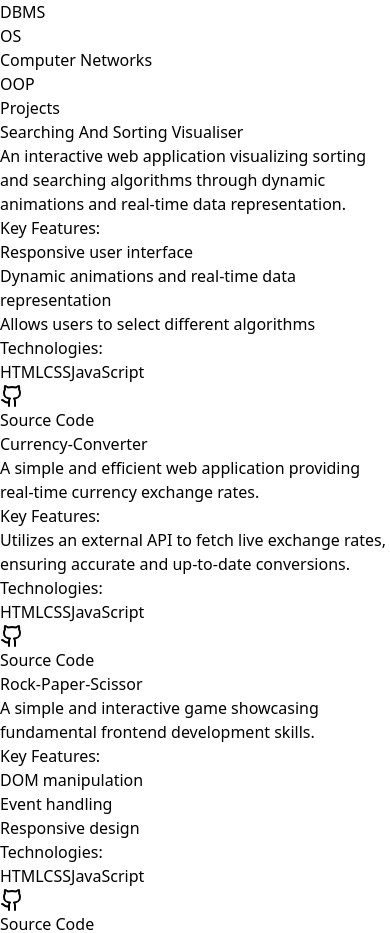
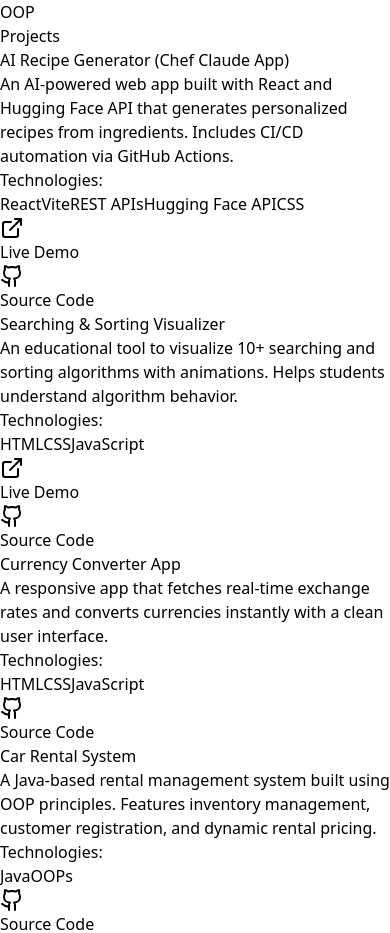
Before and after one commit to Tahsimakram03/my-portfolio, a React (Vite) app: page / in a window 390 px wide. Shown: the part 1064-1997 px from the top of the page. Built offline with nearby package versions, Linux system fonts and the light colour scheme.

Commit message:
Updated projects and footer with LeetCode link

```diff
--- a/src/App.jsx
+++ b/src/App.jsx
@@ -1,4 +1,4 @@
-import React, { useState, useEffect } from 'react';
+import React, { useState, useEffect } from "react";
 import {
   Linkedin,
   Github,
@@ -7,20 +7,24 @@
   MapPin,
   ExternalLink,
   Code,
-  Download
-} from 'lucide-react';
+  Download,
+} from "lucide-react";
 
 // Main App Component
 export default function App() {
-  const [activeSection, setActiveSection] = useState('home');
+  const [activeSection, setActiveSection] = useState("home");
 
   const handleScroll = () => {
-    const sections = ['home', 'about', 'projects', 'achievements', 'contact'];
+    const sections = ["home", "about", "projects", "achievements", "contact"];
     const scrollPosition = window.scrollY + window.innerHeight / 2;
 
     for (const section of sections) {
       const element = document.getElementById(section);
-      if (element && scrollPosition >= element.offsetTop && scrollPosition < element.offsetTop + element.offsetHeight) {
+      if (
+        element &&
+        scrollPosition >= element.offsetTop &&
+        scrollPosition < element.offsetTop + element.offsetHeight
+      ) {
         setActiveSection(section);
         break;
       }
@@ -28,18 +32,16 @@
   };
 
   useEffect(() => {
-    window.addEventListener('scroll', handleScroll);
-    // initial check
-    handleScroll();
-    return () => window.removeEventListener('scroll', handleScroll);
+    window.addEventListener("scroll", handleScroll);
+    return () => window.removeEventListener("scroll", handleScroll);
   }, []);
 
   const navLinks = [
-    { id: 'home', name: 'Home' },
-    { id: 'about', name: 'About' },
-    { id: 'projects', name: 'Projects' },
-    { id: 'achievements', name: 'Achievements' },
-    { id: 'contact', name: 'Contact' },
+    { id: "home", name: "Home" },
+    { id: "about", name: "About" },
+    { id: "projects", name: "Projects" },
+    { id: "achievements", name: "Achievements" },
+    { id: "contact", name: "Contact" },
   ];
 
   return (
@@ -57,13 +59,15 @@
   );
 }
 
-// Header Component
+// ---------------- Header ----------------
 const Header = ({ navLinks, activeSection }) => {
   const [isMenuOpen, setIsMenuOpen] = useState(false);
 
   const scrollToSection = (id) => {
     const element = document.getElementById(id);
-    if (element) element.scrollIntoView({ behavior: 'smooth' });
+    if (element) {
+      element.scrollIntoView({ behavior: "smooth" });
+    }
     setIsMenuOpen(false);
   };
 
@@ -71,7 +75,6 @@
     <header className="bg-gray-900/80 backdrop-blur-sm sticky top-0 z-50">
       <div className="container mx-auto px-6 py-4 flex justify-between items-center">
         <h1 className="text-2xl font-bold text-cyan-400">Tahsim Akram</h1>
-
         <nav className="hidden md:flex space-x-6">
           {navLinks.map((link) => (
             <button
@@ -79,23 +82,38 @@
               onClick={() => scrollToSection(link.id)}
               className={`text-lg font-medium transition-colors duration-300 ${
                 activeSection === link.id
-                  ? 'text-cyan-400'
-                  : 'text-gray-300 hover:text-cyan-400'
+                  ? "text-cyan-400"
+                  : "text-gray-300 hover:text-cyan-400"
               }`}
             >
               {link.name}
             </button>
           ))}
         </nav>
-
-        <button className="md:hidden z-50" onClick={() => setIsMenuOpen(!isMenuOpen)} aria-label="Toggle menu">
-          <svg className="w-6 h-6 text-gray-300" fill="none" stroke="currentColor" viewBox="0 0 24 24" xmlns="http://www.w3.org/2000/svg">
-            <path strokeLinecap="round" strokeLinejoin="round" strokeWidth="2" d={isMenuOpen ? "M6 18L18 6M6 6l12 12" : "M4 6h16M4 12h16m-7 6h7"}></path>
+        <button
+          className="md:hidden z-50"
+          onClick={() => setIsMenuOpen(!isMenuOpen)}
+        >
+          <svg
+            className="w-6 h-6 text-gray-300"
+            fill="none"
+            stroke="currentColor"
+            viewBox="0 0 24 24"
+            xmlns="http://www.w3.org/2000/svg"
+          >
+            <path
+              strokeLinecap="round"
+              strokeLinejoin="round"
+              strokeWidth="2"
+              d={
+                isMenuOpen
+                  ? "M6 18L18 6M6 6l12 12"
+                  : "M4 6h16M4 12h16m-7 6h7"
+              }
+            ></path>
           </svg>
         </button>
       </div>
-
-      {/* Mobile Menu */}
       {isMenuOpen && (
         <div className="md:hidden absolute top-full left-0 w-full bg-gray-900/95 backdrop-blur-sm">
           <nav className="flex flex-col items-center space-y-4 py-6">
@@ -105,8 +123,8 @@
                 onClick={() => scrollToSection(link.id)}
                 className={`text-lg font-medium transition-colors duration-300 ${
                   activeSection === link.id
-                    ? 'text-cyan-400'
-                    : 'text-gray-300 hover:text-cyan-400'
+                    ? "text-cyan-400"
+                    : "text-gray-300 hover:text-cyan-400"
                 }`}
               >
                 {link.name}
@@ -119,21 +137,24 @@
   );
 };
 
-// Hero Section Component
+// ---------------- Hero ----------------
 const HeroSection = () => {
   const scrollToSection = (id) => {
     const element = document.getElementById(id);
-    if (element) element.scrollIntoView({ behavior: 'smooth' });
+    if (element) {
+      element.scrollIntoView({ behavior: "smooth" });
+    }
   };
-
-  // Google Drive direct-download URL (file id you provided)
-  const driveDownloadUrl = "https://drive.google.com/uc?export=download&id=14jq0jCk7dNcU_mwyZwYzjf6hxy5MNnLK";
 
   return (
     <section id="home" className="min-h-screen flex items-center bg-gray-900">
       <div className="container mx-auto px-6 py-16 text-center">
-        <h2 className="text-4xl md:text-6xl font-extrabold text-white mb-4">Hi, I'm Tahsim Akram.</h2>
-        <p className="text-xl md:text-2xl text-cyan-400 mb-8">Passionate Frontend Developer | Crafting dynamic web experiences.</p>
+        <h2 className="text-4xl md:text-6xl font-extrabold text-white mb-4">
+          Hi, I'm Tahsim Akram.
+        </h2>
+        <p className="text-xl md:text-2xl text-cyan-400 mb-8">
+          Passionate Frontend Developer | Crafting dynamic web experiences.
+        </p>
 
         <div className="flex justify-center items-center flex-wrap gap-x-6 gap-y-2 mb-8 text-gray-400">
           <div className="flex items-center space-x-2">
@@ -151,18 +172,34 @@
         </div>
 
         <div className="flex justify-center space-x-4 mb-10">
-          <a href="https://linkedin.com/in/tahsim-akram-03/" target="_blank" rel="noopener noreferrer" className="text-gray-300 hover:text-cyan-400 transition-colors duration-300"><Linkedin size={28} /></a>
-          <a href="https://github.com/Tahsimakram03" target="_blank" rel="noopener noreferrer" className="text-gray-300 hover:text-cyan-400 transition-colors duration-300"><Github size={28} /></a>
+          <a
+            href="https://linkedin.com/in/tahsim-akram-03/"
+            target="_blank"
+            rel="noopener noreferrer"
+            className="text-gray-300 hover:text-cyan-400 transition-colors duration-300"
+          >
+            <Linkedin size={28} />
+          </a>
+          <a
+            href="https://github.com/Tahsimakram03"
+            target="_blank"
+            rel="noopener noreferrer"
+            className="text-gray-300 hover:text-cyan-400 transition-colors duration-300"
+          >
+            <Github size={28} />
+          </a>
         </div>
 
         <div className="flex justify-center items-center flex-wrap gap-4">
-          <button onClick={() => scrollToSection('projects')} className="bg-cyan-500 text-white font-bold py-3 px-8 rounded-full hover:bg-cyan-600 transition-transform duration-300 transform hover:scale-105">
+          <button
+            onClick={() => scrollToSection("projects")}
+            className="bg-cyan-500 text-white font-bold py-3 px-8 rounded-full hover:bg-cyan-600 transition-transform duration-300 transform hover:scale-105"
+          >
             View My Projects
           </button>
 
-          {/* Updated: direct-download Google Drive link */}
           <a
-            href={driveDownloadUrl}
+            href="https://drive.google.com/uc?export=download&id=14jq0jCk7dNcU_mwyZwYzjf6hxy5MNnLK"
             target="_blank"
             rel="noopener noreferrer"
             className="bg-teal-500 text-white font-bold py-3 px-8 rounded-full hover:bg-teal-600 transition-transform duration-300 transform hover:scale-105 inline-flex items-center justify-center"
@@ -171,7 +208,10 @@
             Download Resume
           </a>
 
-          <button onClick={() => scrollToSection('contact')} className="bg-gray-700 text-white font-bold py-3 px-8 rounded-full hover:bg-gray-600 transition-transform duration-300 transform hover:scale-105">
+          <button
+            onClick={() => scrollToSection("contact")}
+            className="bg-gray-700 text-white font-bold py-3 px-8 rounded-full hover:bg-gray-600 transition-transform duration-300 transform hover:scale-105"
+          >
             Connect with Me
           </button>
         </div>
@@ -180,37 +220,52 @@
   );
 };
 
-// About Section Component
+// ---------------- About ----------------
 const AboutSection = () => {
   const skills = {
-    "Languages": ["Java", "C", "HTML", "JavaScript", "Python"],
+    Languages: ["Java", "C", "HTML", "JavaScript", "Python"],
     "Web Technologies": ["React", "CSS", "Git"],
-    "Tools & Databases": ["VSCode", "SQL","Mongo"],
-    "Coursework": ["DBMS", "OS", "Computer Networks", "OOP"]
+    "Tools & Databases": ["VSCode", "SQL", "Mongo"],
+    Coursework: ["DBMS", "OS", "Computer Networks", "OOP"],
   };
 
   return (
     <section id="about" className="py-20 bg-gray-800">
       <div className="container mx-auto px-6">
-        <h2 className="text-3xl font-bold text-center mb-12 text-cyan-400">About Me</h2>
+        <h2 className="text-3xl font-bold text-center mb-12 text-cyan-400">
+          About Me
+        </h2>
         <div className="max-w-4xl mx-auto text-center text-lg text-gray-300">
           <p className="mb-4">
-            I'm Tahsim Akram, a B.Tech student in Information Technology from Haldia Institute of Technology, graduating in June 2026.
+            I'm Tahsim Akram, a B.Tech student in Information Technology from
+            Haldia Institute of Technology, graduating in June 2026.
           </p>
           <p className="mb-6">
-            I am a dedicated problem-solver with a strong foundation in computer science fundamentals and a passion for building intuitive web applications. Eager to learn and apply new technologies, especially in the React ecosystem, to create impactful user interfaces.
+            I am a dedicated problem-solver with a strong foundation in computer
+            science fundamentals and a passion for building intuitive web
+            applications.
           </p>
           <p className="text-md text-gray-400">(CGPA: 7.4)</p>
         </div>
-
         <div className="mt-12">
-          <h3 className="text-2xl font-bold text-center mb-8 text-cyan-400">My Skills</h3>
+          <h3 className="text-2xl font-bold text-center mb-8 text-cyan-400">
+            My Skills
+          </h3>
           <div className="grid grid-cols-1 md:grid-cols-2 lg:grid-cols-4 gap-8">
             {Object.entries(skills).map(([category, items]) => (
-              <div key={category} className="bg-gray-900 p-6 rounded-lg shadow-lg hover:shadow-cyan-500/20 transition-shadow duration-300">
-                <h4 className="text-xl font-semibold text-cyan-400 mb-4">{category}</h4>
+              <div
+                key={category}
+                className="bg-gray-900 p-6 rounded-lg shadow-lg hover:shadow-cyan-500/20 transition-shadow duration-300"
+              >
+                <h4 className="text-xl font-semibold text-cyan-400 mb-4">
+                  {category}
+                </h4>
                 <ul className="space-y-2">
-                  {items.map(item => <li key={item} className="text-gray-300">{item}</li>)}
+                  {items.map((item) => (
+                    <li key={item} className="text-gray-300">
+                      {item}
+                    </li>
+                  ))}
                 </ul>
               </div>
             ))}
@@ -221,47 +276,50 @@
   );
 };
 
-// Projects Section Component
+// ---------------- Projects ----------------
 const ProjectsSection = () => {
   const projects = [
     {
-      title: "Searching And Sorting Visualiser",
-      description: "An interactive web application visualizing sorting and searching algorithms through dynamic animations and real-time data representation.",
-      technologies: ["HTML", "CSS", "JavaScript"],
-      features: ["Responsive user interface", "Dynamic animations and real-time data representation", "Allows users to select different algorithms"],
-      liveLink: null,
-      repoLink: "https://github.com/Tahsimakram03/Sorting-visualizer"
+      title: "AI Recipe Generator (Chef Claude App)",
+      description:
+        "An AI-powered web app built with React and Hugging Face API that generates personalized recipes from ingredients. Includes CI/CD automation via GitHub Actions.",
+      technologies: ["React", "Vite", "REST APIs", "Hugging Face API", "CSS"],
+      repoLink: "https://github.com/Tahsimakram03/AI-Recipe-Generator",
+      liveLink: "https://tahsimakram03.github.io/Chef-Claude/",
     },
     {
-      title: "Currency-Converter",
-      description: "A simple and efficient web application providing real-time currency exchange rates.",
+      title: "Searching & Sorting Visualizer",
+      description:
+        "An educational tool to visualize 10+ searching and sorting algorithms with animations. Helps students understand algorithm behavior.",
       technologies: ["HTML", "CSS", "JavaScript"],
-      features: ["Utilizes an external API to fetch live exchange rates, ensuring accurate and up-to-date conversions."],
-      liveLink: null,
-      repoLink: "https://github.com/Tahsimakram03/Currency-Converter"
+      repoLink: "https://github.com/Tahsimakram03/Sorting-visualizer",
+      liveLink:
+        "https://tahsimakram03.github.io/searching-sorting-visualizer/",
     },
     {
-      title: "Rock-Paper-Scissor",
-      description: "A simple and interactive game showcasing fundamental frontend development skills.",
+      title: "Currency Converter App",
+      description:
+        "A responsive app that fetches real-time exchange rates and converts currencies instantly with a clean user interface.",
       technologies: ["HTML", "CSS", "JavaScript"],
-      features: ["DOM manipulation", "Event handling", "Responsive design"],
+      repoLink: "https://github.com/Tahsimakram03/Currency-Converter",
       liveLink: null,
-      repoLink: "https://github.com/Tahsimakram03/Rock-Paper-Scissor"
     },
     {
       title: "Car Rental System",
-      description: "A feature-rich system developed using Java OOP principles, showcasing backend logic and data management.",
+      description:
+        "A Java-based rental management system built using OOP principles. Features inventory management, customer registration, and dynamic rental pricing.",
       technologies: ["Java", "OOPs"],
-      features: ["Car inventory management", "Customer registration", "Rental operations with dynamic pricing"],
+      repoLink: "https://github.com/Tahsimakram03/Car-Rental-System",
       liveLink: null,
-      repoLink: "https://github.com/Tahsimakram03/Car-Rental-System"
-    }
+    },
   ];
 
   return (
     <section id="projects" className="py-20 bg-gray-900">
       <div className="container mx-auto px-6">
-        <h2 className="text-3xl font-bold text-center mb-12 text-cyan-400">Projects</h2>
+        <h2 className="text-3xl font-bold text-center mb-12 text-cyan-400">
+          Projects
+        </h2>
         <div className="grid grid-cols-1 md:grid-cols-2 gap-8">
           {projects.map((project, index) => (
             <ProjectCard key={index} {...project} />
@@ -272,84 +330,132 @@
   );
 };
 
-// Project Card Component
-const ProjectCard = ({ title, description, technologies, features, liveLink, repoLink }) => (
+// Project Card
+const ProjectCard = ({
+  title,
+  description,
+  technologies,
+  repoLink,
+  liveLink,
+}) => (
   <div className="bg-gray-800 rounded-lg shadow-lg p-6 flex flex-col hover:shadow-cyan-500/20 hover:border-cyan-500 border border-transparent transition-all duration-300 transform hover:-translate-y-1">
     <h3 className="text-2xl font-bold mb-2 text-cyan-400">{title}</h3>
     <p className="text-gray-400 mb-4 flex-grow">{description}</p>
     <div className="mb-4">
-      <h4 className="font-semibold text-gray-200 mb-2">Key Features:</h4>
-      <ul className="list-disc list-inside text-gray-400 space-y-1">
-        {features.map((feature, i) => <li key={i}>{feature}</li>)}
-      </ul>
-    </div>
-    <div className="mb-4">
       <p className="font-semibold text-gray-200 mb-2">Technologies:</p>
       <div className="flex flex-wrap gap-2">
         {technologies.map((tech, index) => (
-          <span key={index} className="bg-gray-700 text-cyan-300 text-sm font-medium px-3 py-1 rounded-full">{tech}</span>
+          <span
+            key={index}
+            className="bg-gray-700 text-cyan-300 text-sm font-medium px-3 py-1 rounded-full"
+          >
+            {tech}
+          </span>
         ))}
       </div>
     </div>
     <div className="mt-auto pt-4 flex justify-end space-x-4 border-t border-gray-700">
       {liveLink && (
-        <a href={liveLink} target="_blank" rel="noopener noreferrer" className="flex items-center text-gray-300 hover:text-cyan-400 transition-colors duration-300">
+        <a
+          href={liveLink}
+          target="_blank"
+          rel="noopener noreferrer"
+          className="flex items-center text-gray-300 hover:text-cyan-400 transition-colors duration-300"
+        >
           <ExternalLink className="w-5 h-5 mr-2" /> Live Demo
         </a>
       )}
-      <a href={repoLink} target="_blank" rel="noopener noreferrer" className="flex items-center text-gray-300 hover:text-cyan-400 transition-colors duration-300">
+      <a
+        href={repoLink}
+        target="_blank"
+        rel="noopener noreferrer"
+        className="flex items-center text-gray-300 hover:text-cyan-400 transition-colors duration-300"
+      >
         <Github className="w-5 h-5 mr-2" /> Source Code
       </a>
     </div>
   </div>
 );
 
-// Achievements Section Component
+// ---------------- Achievements ----------------
 const AchievementsSection = () => (
   <section id="achievements" className="py-20 bg-gray-800">
     <div className="container mx-auto px-6">
-      <h2 className="text-3xl font-bold text-center mb-12 text-cyan-400">Competitive Programming</h2>
+      <h2 className="text-3xl font-bold text-center mb-12 text-cyan-400">
+        Competitive Programming
+      </h2>
       <div className="max-w-3xl mx-auto bg-gray-900 p-8 rounded-lg shadow-lg">
         <div className="flex items-center mb-6">
           <Code className="w-10 h-10 text-cyan-400 mr-4" />
-          <h3 className="text-2xl font-bold text-white">Problem Solving Journey</h3>
+          <h3 className="text-2xl font-bold text-white">
+            Problem Solving Journey
+          </h3>
         </div>
         <ul className="list-disc list-inside space-y-3 text-gray-300 text-lg">
-          <li>Completed over <span className="font-bold text-cyan-400">250 problems</span> on LeetCode and GeeksforGeeks.</li>
-          <li>Demonstrated consistent problem-solving ability across multiple data structures and algorithms.</li>
-          <li>Gained proficiency in code optimization, focusing on reducing time and space complexity.</li>
-          <li>Actively prepared for technical interviews at top companies by focusing on relevant problems.</li>
+          <li>
+            Completed over{" "}
+            <span className="font-bold text-cyan-400">250 problems</span> on
+            LeetCode and GeeksforGeeks.
+          </li>
+          <li>
+            Demonstrated consistent problem-solving ability across multiple data
+            structures and algorithms.
+          </li>
+          <li>
+            Gained proficiency in code optimization, focusing on reducing time
+            and space complexity.
+          </li>
+          <li>
+            Actively prepared for technical interviews by practicing
+            problem-solving.
+          </li>
         </ul>
-        <p className="text-sm text-gray-500 mt-6 text-right">Sep 2024 - April 2025</p>
+        <p className="text-sm text-gray-500 mt-6 text-right">
+          Sep 2024 - April 2025
+        </p>
       </div>
     </div>
   </section>
 );
 
-// Contact Section Component
+// ---------------- Contact ----------------
 const ContactSection = () => (
   <section id="contact" className="py-20 bg-gray-900">
     <div className="container mx-auto px-6 text-center">
       <h2 className="text-3xl font-bold mb-6 text-cyan-400">Get In Touch</h2>
       <p className="text-lg text-gray-300 mb-8 max-w-2xl mx-auto">
-        I'm actively seeking opportunities to apply and expand my skills. My inbox is always open. Whether you have a question or just want to say hi, I'll try my best to get back to you!
+        I'm actively seeking opportunities to apply and expand my skills. My
+        inbox is always open!
       </p>
       <div className="flex flex-col md:flex-row justify-center items-center space-y-6 md:space-y-0 md:space-x-8">
         <div className="flex items-center text-lg">
           <Mail className="w-6 h-6 mr-3 text-cyan-400" />
-          <a href="mailto:tahsimakram786786@gmail.com" className="text-gray-300 hover:text-cyan-400 transition-colors duration-300">
+          <a
+            href="mailto:tahsimakram786786@gmail.com"
+            className="text-gray-300 hover:text-cyan-400 transition-colors duration-300"
+          >
             tahsimakram786786@gmail.com
           </a>
         </div>
         <div className="flex items-center text-lg">
           <Linkedin className="w-6 h-6 mr-3 text-cyan-400" />
-          <a href="https://linkedin.com/in/tahsim-akram-03/" target="_blank" rel="noopener noreferrer" className="text-gray-300 hover:text-cyan-400 transition-colors duration-300">
+          <a
+            href="https://linkedin.com/in/tahsim-akram-03/"
+            target="_blank"
+            rel="noopener noreferrer"
+            className="text-gray-300 hover:text-cyan-400 transition-colors duration-300"
+          >
             linkedin.com/in/tahsim-akram-03
           </a>
         </div>
         <div className="flex items-center text-lg">
           <Github className="w-6 h-6 mr-3 text-cyan-400" />
-          <a href="https://github.com/Tahsimakram03" target="_blank" rel="noopener noreferrer" className="text-gray-300 hover:text-cyan-400 transition-colors duration-300">
+          <a
+            href="https://github.com/Tahsimakram03"
+            target="_blank"
+            rel="noopener noreferrer"
+            className="text-gray-300 hover:text-cyan-400 transition-colors duration-300"
+          >
             github.com/Tahsimakram03
           </a>
         </div>
@@ -358,30 +464,58 @@
   </section>
 );
 
-// Footer Component
+// ---------------- Footer ----------------
 const Footer = ({ navLinks }) => {
   const scrollToSection = (id) => {
     const element = document.getElementById(id);
-    if (element) element.scrollIntoView({ behavior: 'smooth' });
+    if (element) element.scrollIntoView({ behavior: "smooth" });
   };
 
   return (
     <footer className="bg-gray-800 border-t border-gray-700">
       <div className="container mx-auto px-6 py-8">
         <div className="flex flex-col md:flex-row justify-between items-center">
-          <div className="text-center md:text-left mb-4 md:mb-0">
-            <p className="text-gray-400">&copy; 2025 Tahsim Akram. All rights reserved.</p>
-          </div>
+          <p className="text-gray-400 mb-4 md:mb-0">
+            © 2025 Tahsim Akram. All rights reserved.
+          </p>
 
           <div className="flex space-x-6 mb-4 md:mb-0">
-            {navLinks.map(link => (
-              <button key={link.id} onClick={() => scrollToSection(link.id)} className="text-gray-400 hover:text-cyan-400 transition-colors duration-300">{link.name}</button>
+            {navLinks.map((link) => (
+              <button
+                key={link.id}
+                onClick={() => scrollToSection(link.id)}
+                className="text-gray-400 hover:text-cyan-400 transition-colors duration-300"
+              >
+                {link.name}
+              </button>
             ))}
           </div>
 
           <div className="flex space-x-4">
-            <a href="https://linkedin.com/in/tahsim-akram-03/" target="_blank" rel="noopener noreferrer" className="text-gray-400 hover:text-cyan-400 transition-colors duration-300"><Linkedin size={24} /></a>
-            <a href="https://github.com/Tahsimakram03" target="_blank" rel="noopener noreferrer" className="text-gray-400 hover:text-cyan-400 transition-colors duration-300"><Github size={24} /></a>
+            <a
+              href="https://linkedin.com/in/tahsim-akram-03/"
+              target="_blank"
+              rel="noopener noreferrer"
+              className="text-gray-400 hover:text-cyan-400 transition-colors duration-300"
+            >
+              <Linkedin size={24} />
+            </a>
+            <a
+              href="https://github.com/Tahsimakram03"
+              target="_blank"
+              rel="noopener noreferrer"
+              className="text-gray-400 hover:text-cyan-400 transition-colors duration-300"
+            >
+              <Github size={24} />
+            </a>
+            <a
+              href="https://leetcode.com/u/TAHSIM_AKRAM/"
+              target="_blank"
+              rel="noopener noreferrer"
+              className="text-gray-400 hover:text-cyan-400 transition-colors duration-300"
+            >
+              LeetCode
+            </a>
           </div>
         </div>
       </div>
```
